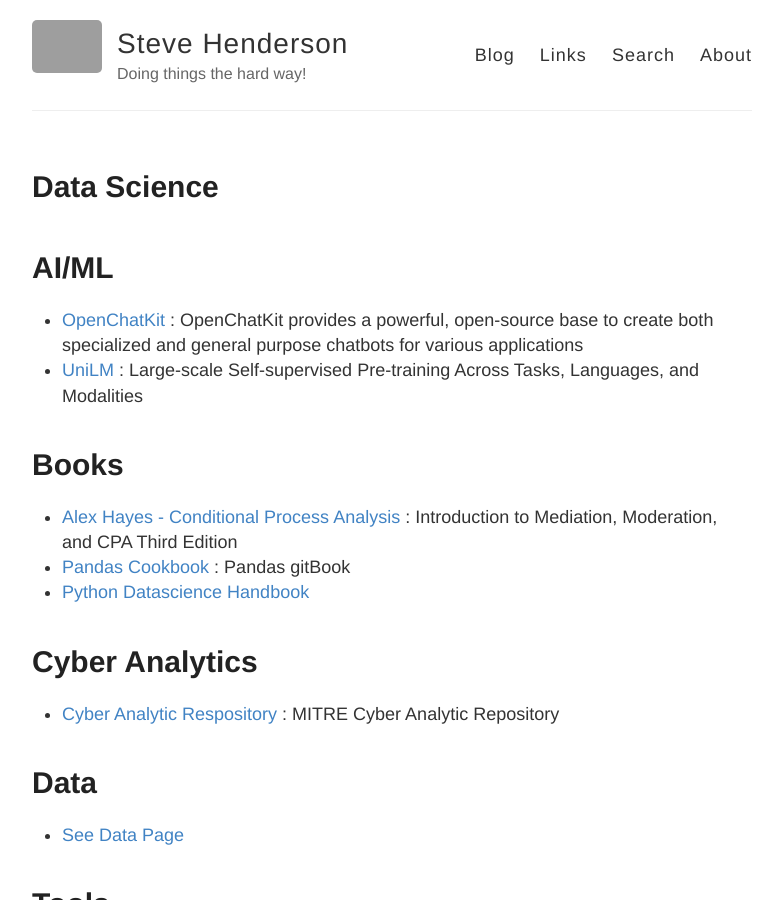
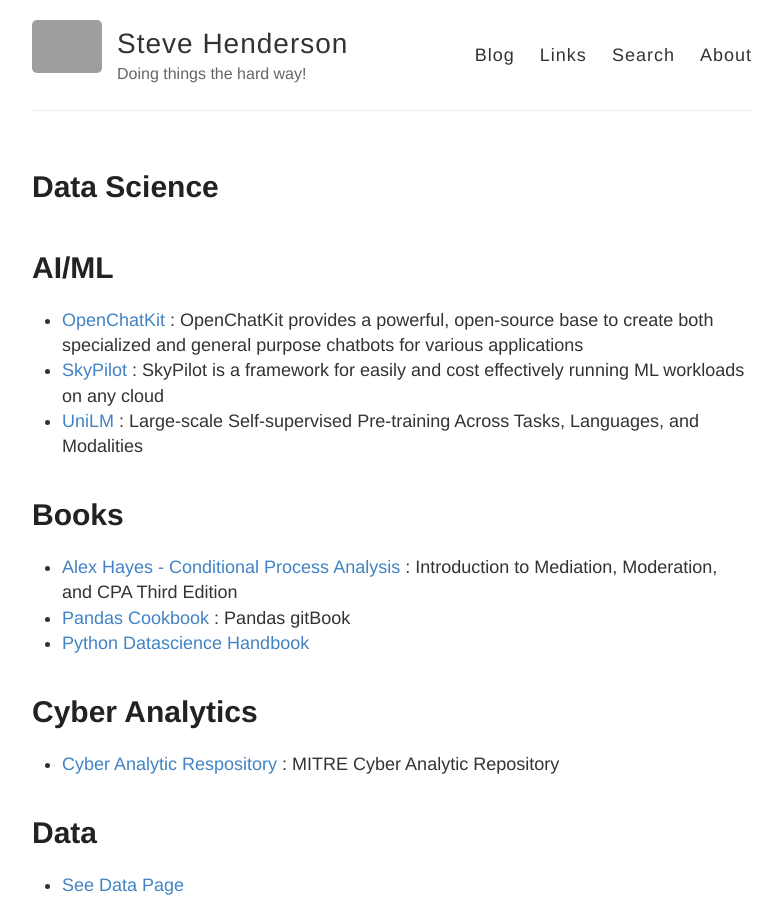
Before and after one commit to stevehenderson/stevehenderson.github.io, a Jekyll site: the page built from datascience.md, in a window 1280 px wide and 900 px high. Shown: the whole window, without its empty margins (248-1030 px from the left). Built offline with Jekyll 4.4.1, drawn with Linux system fonts in a browser that asks for light colours; grey boxes are pictures that could not be loaded.

Commit message:
Update datascience.md

```diff
--- a/datascience.md
+++ b/datascience.md
@@ -7,6 +7,7 @@
 # AI/ML
 
   * [OpenChatKit](https://github.com/togethercomputer/OpenChatKit) : OpenChatKit provides a powerful, open-source base to create both specialized and general purpose chatbots for various applications
+  * [SkyPilot](https://skypilot.readthedocs.io/en/latest/) : SkyPilot is a framework for easily and cost effectively running ML workloads on any cloud
   * [UniLM](https://github.com/microsoft/unilm) : Large-scale Self-supervised Pre-training Across Tasks, Languages, and Modalities
 
 # Books
```
